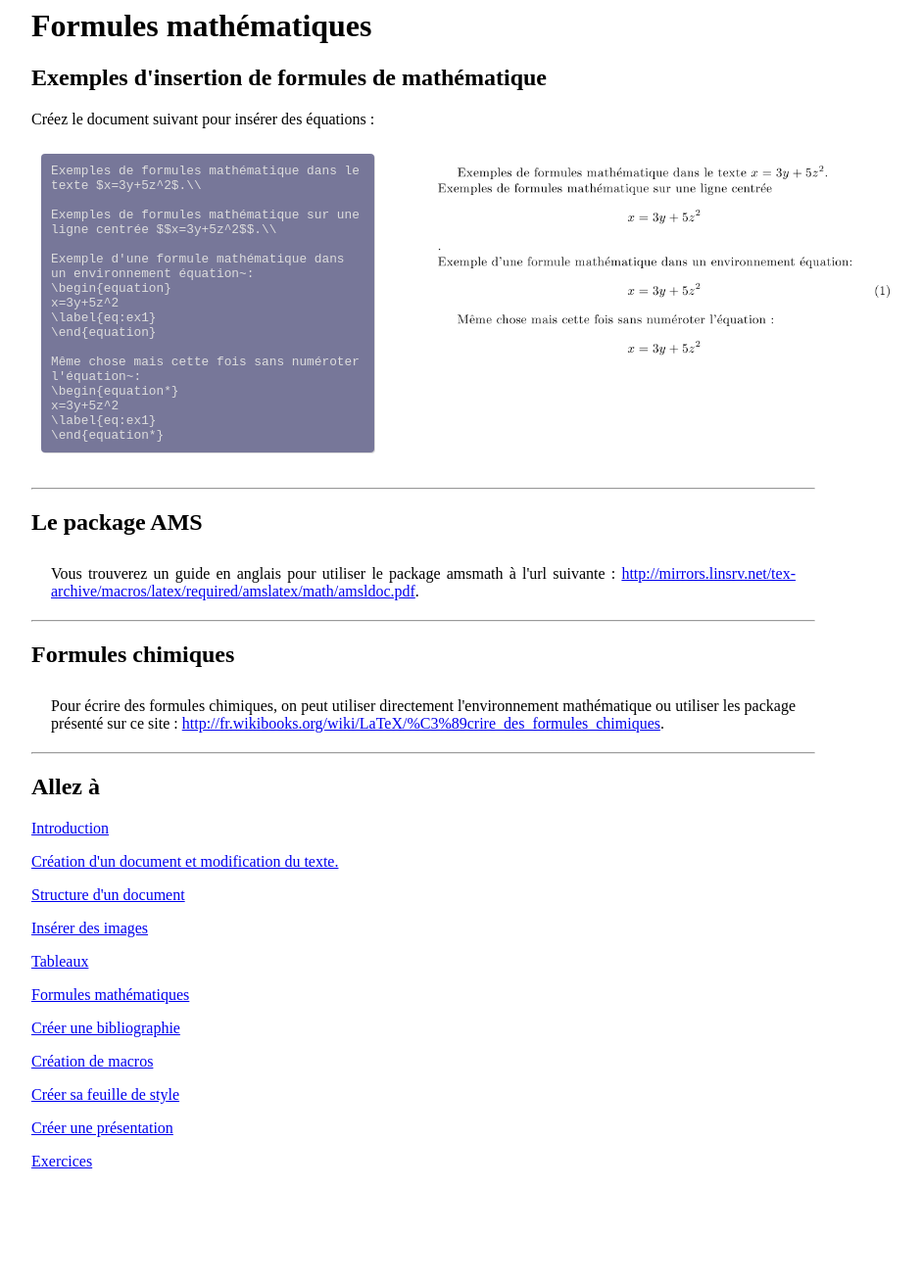
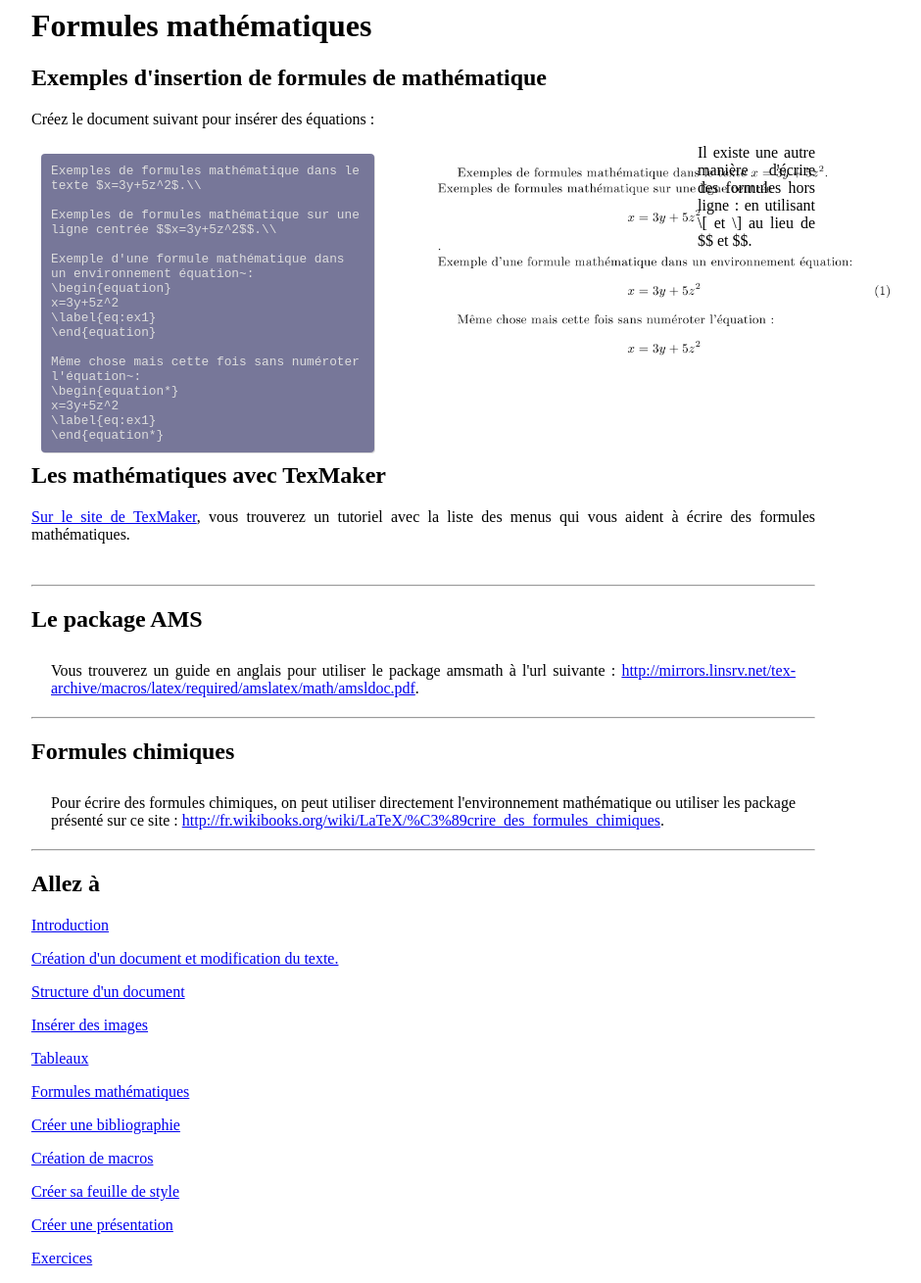
Before and after one commit to clairedune/coursLatex, a PHP site: page /maths.php in a window 1280 px wide. Shown: the whole page at 98% size, without its empty margins (208-1148 px from the left). Before the commit the page ends 1193 px from the top, so only its background shows below. Run offline with PHP 8.4, Linux system fonts and the light colour scheme.

Commit message:
mise à jour de la partie math

```diff
--- a/maths.php
+++ b/maths.php
@@ -37,6 +37,20 @@
                 <img src="image/7.png" width="500"/>
             </figure>
         </div>
+
+        <p>
+
+        Il existe une autre manière d'écrire des formules hors ligne : en utilisant \[ et \] au lieu de $$ et $$.
+
+        </p>
+
+      </div>
+
+      <div style ="clear:both">
+      <H2>Les mathématiques avec TexMaker</H2>
+
+      <p><a href="http://www.xm1math.net/doculatex/intromath.html">Sur le site de TexMaker</a>, vous trouverez un tutoriel avec la liste des menus qui vous aident à écrire des formules mathématiques. </p>
+
       </div>
 
       <div style="clear:both;">
```
